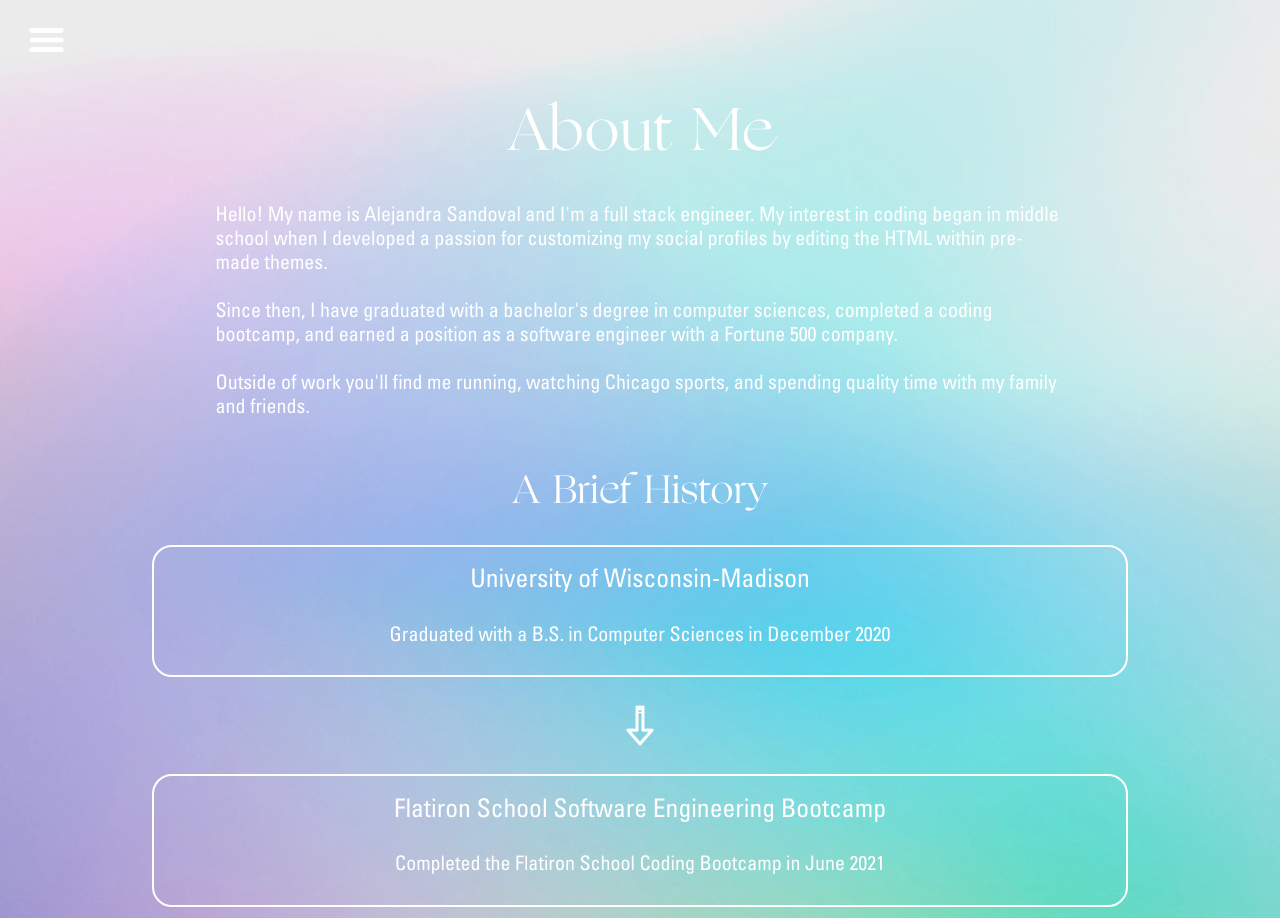
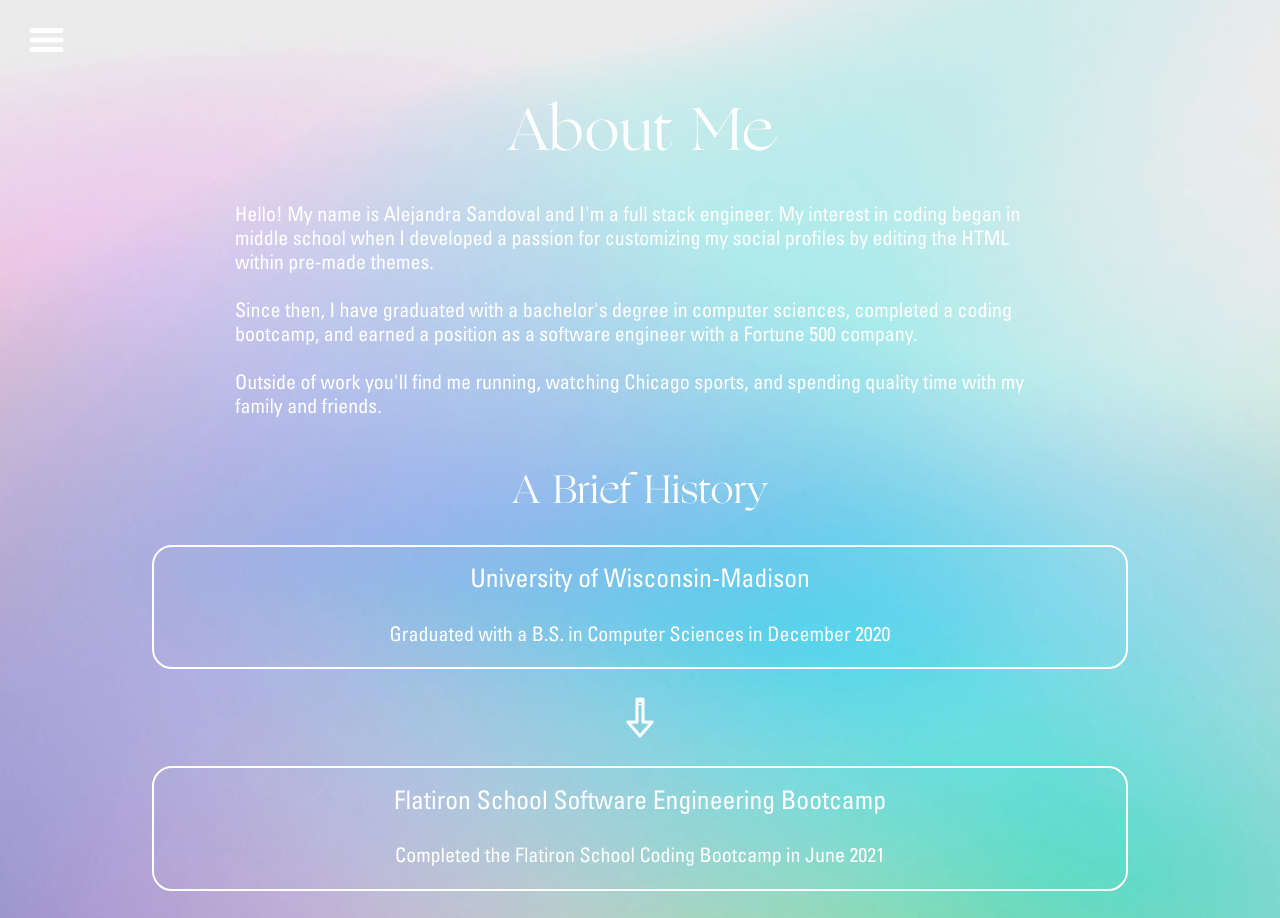
Before and after one commit to lexisandoval/portfolio, a React (Create React App) app: page /aboutme in a window 1280 px wide. Shown: the top 918 px of the page. Built offline with nearby package versions, Linux system fonts and the light colour scheme.

Commit message:
Styling updates

```diff
--- a/src/App.css
+++ b/src/App.css
@@ -95,6 +95,10 @@
   opacity: .6;
 }
 
+.max1000 {
+  max-width: 1000px !important;
+}
+
 .contmargin {
   margin: 0 6.5%;
 }
@@ -112,7 +116,6 @@
 }
 
 .backcont {
-  /* background-color: #eccfec83 !important; */
   border: 2px solid white;
   border-radius: 20px !important;
   padding: 2% !important;
@@ -120,10 +123,6 @@
 
 .aboutcont {
   max-width: 1000px !important;
-}
-
-.aboutme {
-  max-width: 1000px;
 }
 
 .footer {
@@ -195,6 +194,10 @@
   padding: 2% !important;
 }
 
+.horizontalspacer {
+  padding: 0 2% !important;
+}
+
 .alignleft {
   text-align: left !important;
 }
@@ -231,7 +234,11 @@
     height: 50vh;
   }
 
-  #aboutme {
-    margin: 0 3% !important;
+  .contmargin {
+    margin: 0 !important;
+  }
+
+  .backcont {
+    padding: 1% !important;
   }
 }
--- a/src/components/About.js
+++ b/src/components/About.js
@@ -16,38 +16,38 @@ function About() {
     <Container style={{ backgroundImage: `url(${bg})`, backgroundPosition: 'center', backgroundSize: 'cover', backgroundRepeat: 'no-repeat' }} className="App">
       <NavBar />
       <br/>
-      <h2 class="white ogg large spacebelow">About Me</h2>
-      <Container id="aboutme" style={{ maxWidth: '1000px' }}>
-        <h4 class="contmargin white universcondensed small alignleft">Hello! My name is Alejandra Sandoval and I'm a full stack engineer. My interest in coding began in middle school when I developed a passion for customizing my social profiles by editing the HTML within pre-made themes.</h4><br/>
-        <h4 class="contmargin white universcondensed small alignleft">Since then, I have graduated with a bachelor's degree in computer sciences, completed a coding bootcamp, and earned a position as a software engineer with a Fortune 500 company.</h4><br/>
-        <h4 class="contmargin white universcondensed small alignleft">Outside of work you'll find me running, watching Chicago sports, and spending quality time with my family and friends.</h4>
+      <h2 className="white ogg large spacebelow">About Me</h2>
+      <Container className="max1000">
+        <h6 className="horizontalspacer contmargin universcondensed small white alignleft">Hello! My name is Alejandra Sandoval and I'm a full stack engineer. My interest in coding began in middle school when I developed a passion for customizing my social profiles by editing the HTML within pre-made themes.</h6><br/>
+        <h6 className="horizontalspacer contmargin white universcondensed small alignleft">Since then, I have graduated with a bachelor's degree in computer sciences, completed a coding bootcamp, and earned a position as a software engineer with a Fortune 500 company.</h6><br/>
+        <h6 className="horizontalspacer contmargin white universcondensed small alignleft">Outside of work you'll find me running, watching Chicago sports, and spending quality time with my family and friends.</h6>
       </Container>
       <br />
 
-      <Container className="spaceabove spacebelow" style={{ maxWidth: '1000px' }}>
+      <Container className="spaceabove spacebelow max1000">
         <h6 className="white ogg medium spacebelow">A Brief History</h6>
         <div className="backcont">
           <h6 className="universcondensed smallmed white spacebelow">University of Wisconsin-Madison</h6>
-          <h6 className="universcondensed small white">Graduated with a B.S. in Computer Sciences in December 2020</h6>
+          <h6 className="contmargin universcondensed small white">Graduated with a B.S. in Computer Sciences in December 2020</h6>
         </div>
         <br />
-        <img src={arrow} class="arrow" alt="arrow" />
+        <img src={arrow} className="arrow" alt="arrow" />
         <br /><br />
         <div className="backcont">
-          <h6 class=" universcondensed smallmed white spacebelow">Flatiron School Software Engineering Bootcamp</h6>
-          <h6 className=" universcondensed small white">Completed the Flatiron School Coding Bootcamp in June 2021</h6>
+          <h6 className="universcondensed smallmed white spacebelow">Flatiron School Software Engineering Bootcamp</h6>
+          <h6 className="contmargin universcondensed small white">Completed the Flatiron School Coding Bootcamp in June 2021</h6>
         </div>
         <br />
-        <img src={arrow} class="arrow" alt="arrow" />
+        <img src={arrow} className="arrow" alt="arrow" />
         <br /><br />
         <div className="backcont">
-          <h6 class=" universcondensed smallmed white spacebelow">Cognizant</h6>
-          <h6 className=" universcondensed small white">Began working as an Associate Full Stack Engineer with the Enterprise Engineering Business Unit at Cognizant in August 2021</h6>
+          <h6 className=" universcondensed smallmed white spacebelow">Cognizant</h6>
+          <h6 className="contmargin universcondensed small white">Began working as an Associate Full Stack Engineer with the Enterprise Engineering Business Unit at Cognizant in August 2021</h6>
         </div>
       </Container>
       <br />
 
-      <Container className="aboutcont spaceabove">
+      <Container className="max1000 spaceabove">
         <Row>
           <Col className="spacebelow">
             <h6 className="white ogg medium spacebelow">Go-To Playlist</h6>
@@ -72,9 +72,9 @@ function About() {
       </Container>
       <br />
 
-      <Container className="spaceabove spacebelow" style={{ maxWidth: '1000px' }}>
+      <Container className="spaceabove spacebelow max1000">
         <h6 className="white ogg medium spacebelow">Get In Touch</h6>
-        <h6 class="contmargin universcondensed small white">If you're interested in working with me or just want to say hello, please feel free to email me or connect via my social links below!</h6>
+        <h6 className="contmargin universcondensed small white">If you're interested in working with me or just want to say hello, please feel free to email me or connect via my social links below!</h6>
       </Container>
       <br/>
       <a href="mailto:lexi.sandoval9@gmail.com" className="nounderline">
@@ -82,16 +82,16 @@ function About() {
       </a>
       <br />
       <a href="https://www.linkedin.com/in/alejandramsandoval/" target="_blank" rel="noreferrer">
-        <img src={linkedin} class="socials" alt="linkedin" />
+        <img src={linkedin} className="socials" alt="linkedin" />
       </a>
       <a href="https://github.com/lexisandoval" target="_blank" rel="noreferrer">
-        <img src={github} class="socials" alt="github" />
+        <img src={github} className="socials" alt="github" />
       </a>
 
       <div className="footer">
         <a className="whitelink" href="https://github.com/lexisandoval/portfolio" target="_blank" rel="noreferrer">Designed & Built by Alejandra Sandoval</a>
       </div>
-      <div class="spacer" />
+      <div className="spacer" />
     </Container>
   )
 }
--- a/src/components/Home.js
+++ b/src/components/Home.js
@@ -11,13 +11,13 @@ import github from "../images/github.png"
 function Home() {
   return (
     <Container style={{ backgroundImage: `url(${bg})`, backgroundPosition: 'center', backgroundSize: 'cover', backgroundRepeat: 'no-repeat' }} className="App">
-      <div class="spacer" />
-      <div class="spacer" />
-      <h2 class="white ogg large spacebelow">Hey, I'm Alejandra</h2>
-      <h6 class="white universcondensed small spacebelow">A FULL STACK ENGINEER<span><br /></span> WITH A PASSION FOR DESIGN.</h6>
+      <div className="spacer" />
+      <div className="spacer" />
+      <h2 className="white ogg large spacebelow">Hey, I'm Alejandra</h2>
+      <h6 className="white universcondensed small spacebelow">A FULL STACK ENGINEER<span><br /></span> WITH A PASSION FOR DESIGN.</h6>
 
       <Container>
-        <img src={lexi} class="lexi" alt="Lexi" />
+        <img src={lexi} className="lexi" alt="Lexi" />
       </Container>
 
       <br /><br/>
@@ -33,9 +33,9 @@ function Home() {
       </Container>
       <br/>
 
-      <h5 class="white ogg medium spaceabove spacebelow">Get In Touch</h5>
-      <Container style={{ maxWidth: '850px' }}>
-        <h6 class="contmargin universcondensed small white spacebelow">If you're interested in working with me or just want to say hello, please feel free to email me or connect via my social links below!</h6>
+      <h5 className="white ogg medium spaceabove spacebelow">Get In Touch</h5>
+      <Container className="max1000">
+        <h6 className="contmargin universcondensed small white spacebelow">If you're interested in working with me or just want to say hello, please feel free to email me or connect via my social links below!</h6>
       </Container>
       <br/>
       <a href="mailto:lexi.sandoval9@gmail.com" className="nounderline">
@@ -43,16 +43,16 @@ function Home() {
       </a>
       <br />
       <a href="https://www.linkedin.com/in/alejandramsandoval/" target="_blank" rel="noreferrer">
-        <img src={linkedin} class="socials" alt="linkedin" />
+        <img src={linkedin} className="socials" alt="linkedin" />
       </a>
       <a href="https://github.com/lexisandoval" target="_blank" rel="noreferrer">
-        <img src={github} class="socials" alt="github" />
+        <img src={github} className="socials" alt="github" />
       </a>
 
       <div className="footer">
         <a className="whitelink" href="https://github.com/lexisandoval/portfolio" target="_blank" rel="noreferrer">Designed & Built by Alejandra Sandoval</a>
       </div>
-      <div class="spacer" />
+      <div className="spacer" />
     </Container>
   )
 }
```
